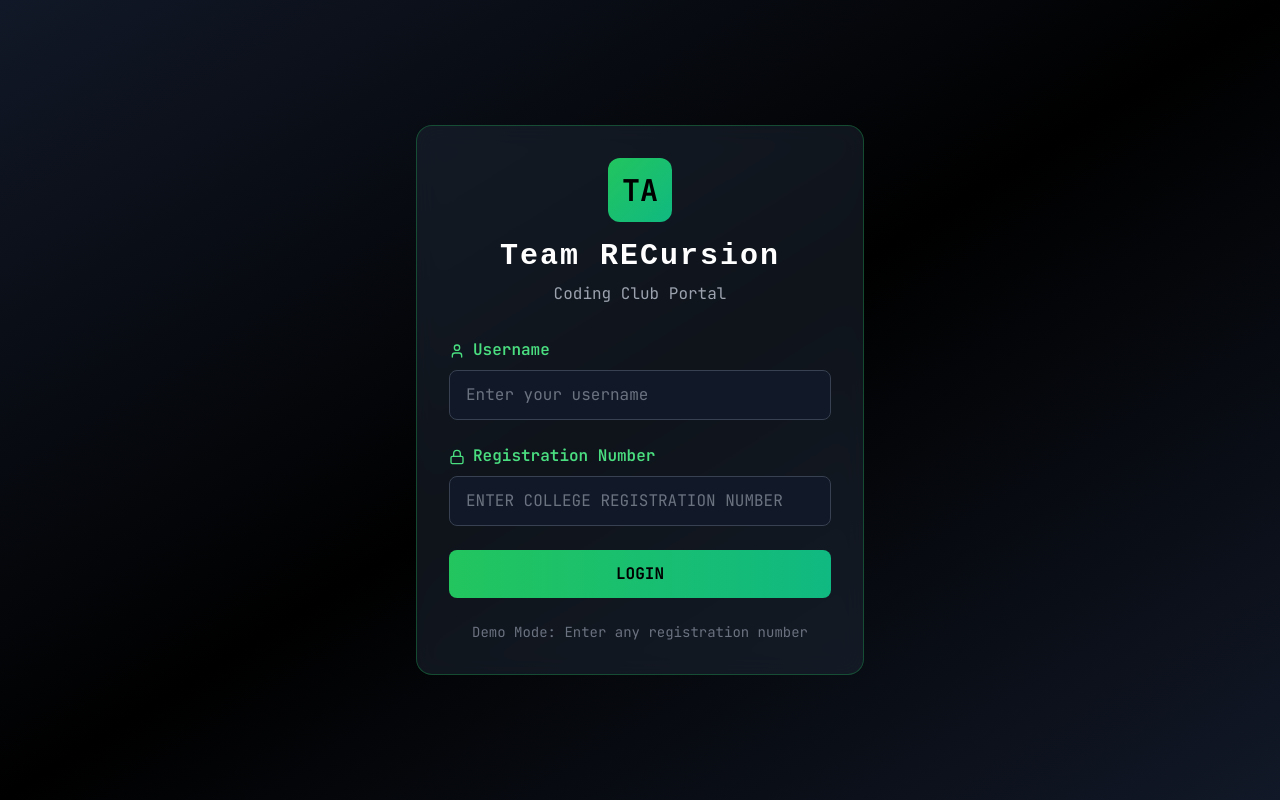
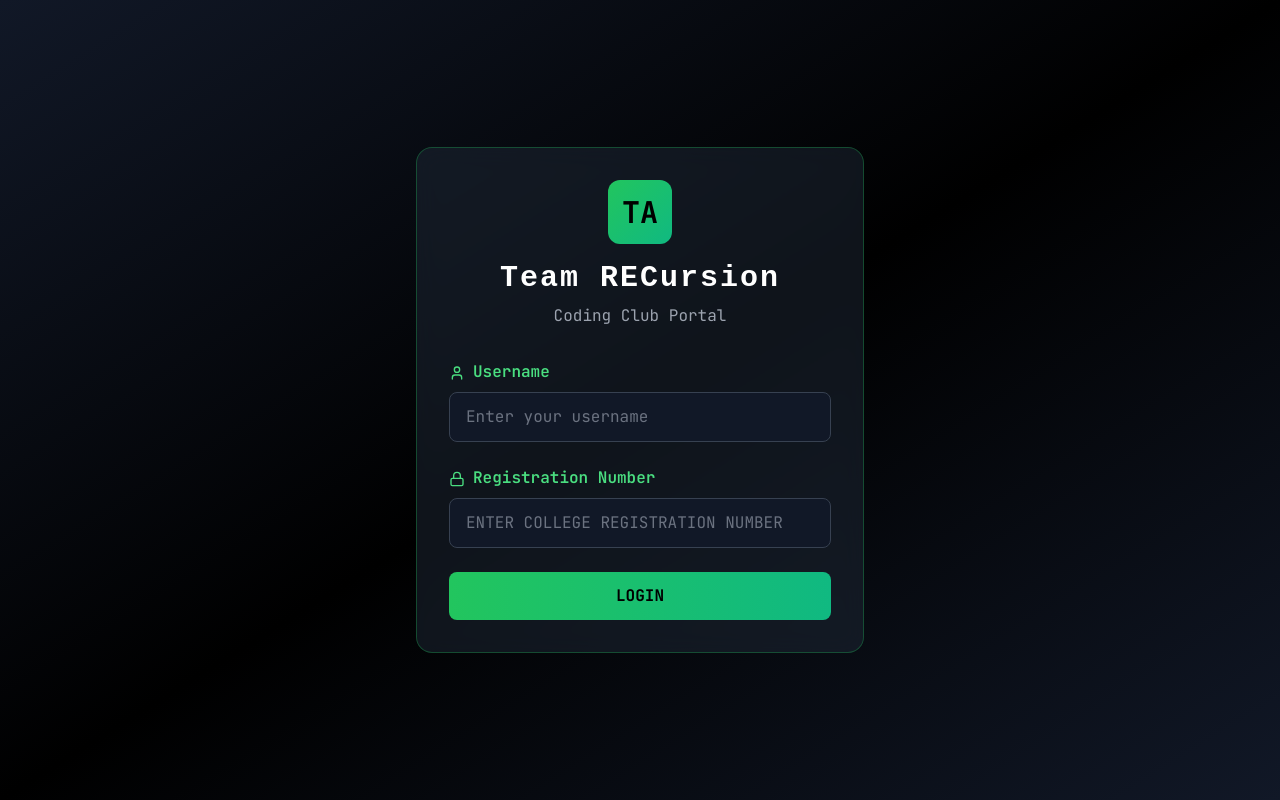
Before and after one commit to RoBWarrior/REC-arcade, a React (Vite) app: page / in a window 1280 px wide. Built offline with nearby package versions, Linux system fonts and the light colour scheme; no server answers.

Commit message:
refactor: comment out demo mode validation and related UI elements

```diff
--- a/src/components/auth/Login.jsx
+++ b/src/components/auth/Login.jsx
@@ -9,9 +9,9 @@
   const [errors, setErrors] = useState({});
 
   // Demo mode - no validation required
-  const validateRegNumber = (regNumber) => {
-    return true; // Accept any registration number for demo
-  };
+  // const validateRegNumber = (regNumber) => {
+  //   return true; // Accept any registration number for demo
+  // };
 
   const handleSubmit = (e) => {
     e.preventDefault();
@@ -112,11 +112,11 @@
           </button>
         </form>
 
-        <div className="mt-6 text-center">
+        {/* <div className="mt-6 text-center">
           <p className="text-gray-500 text-sm">
             Demo Mode: Enter any registration number
           </p>
-        </div>
+        </div> */}
       </div>
     </div>
   );
```
